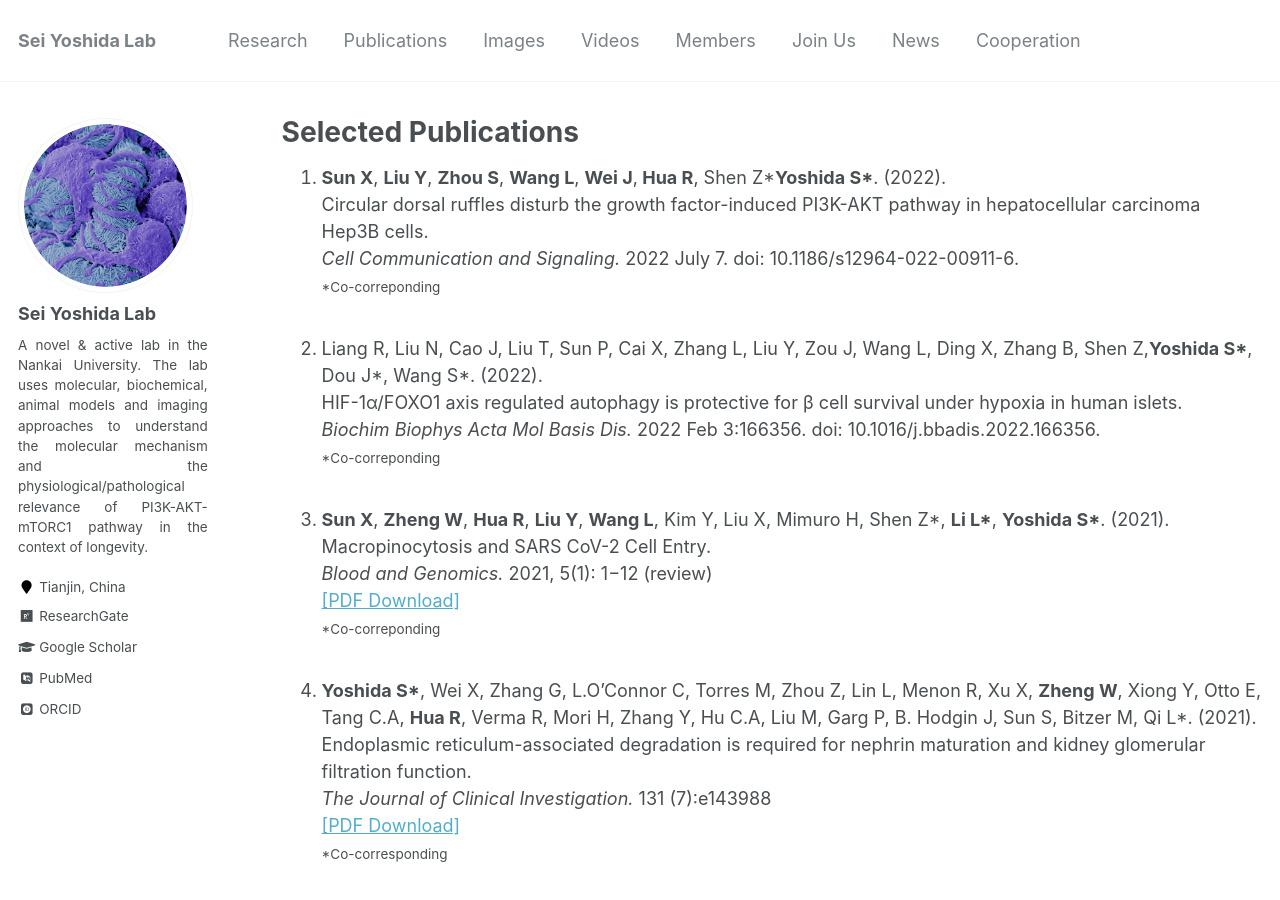
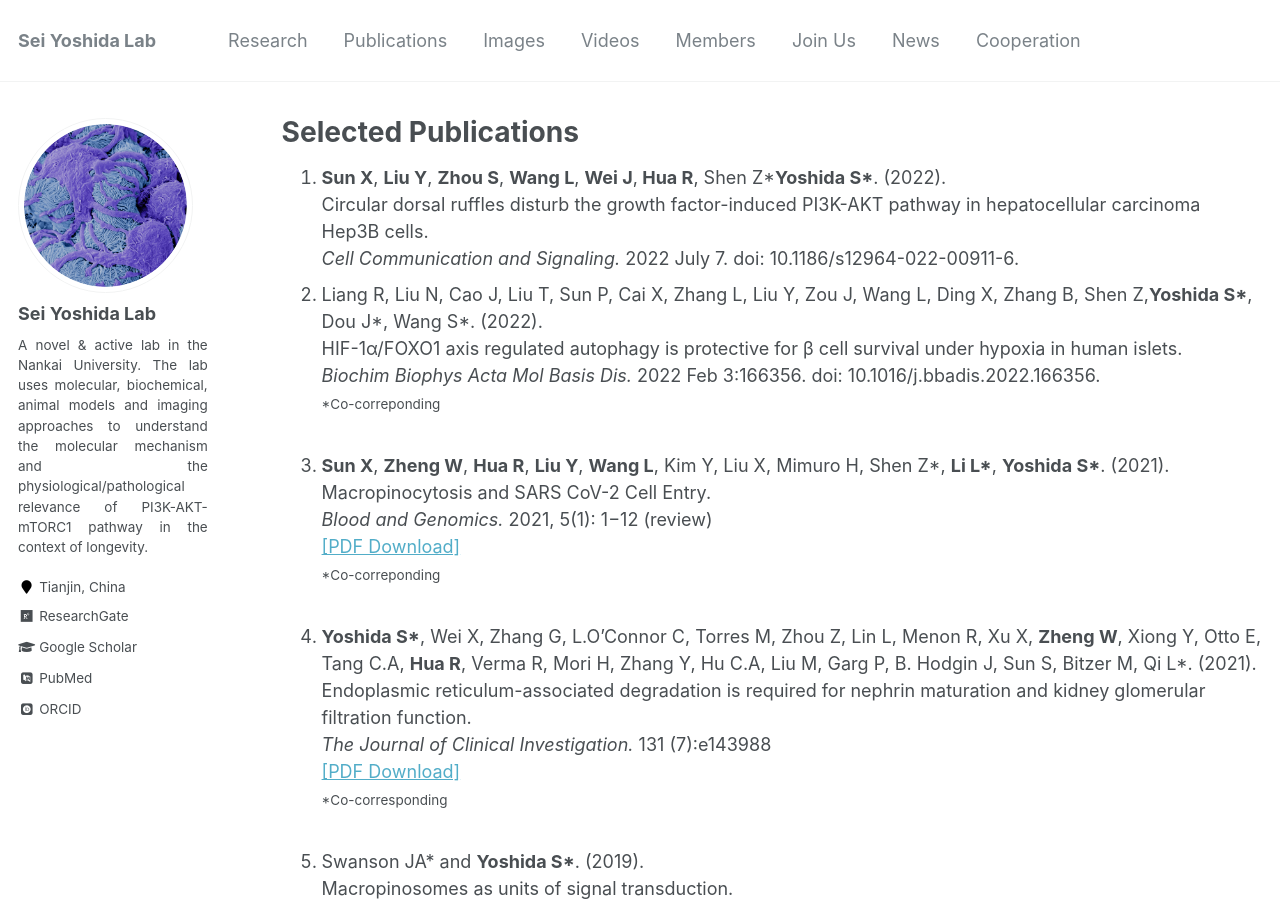
Before and after one commit to seiyoshida-lab/seiyoshida-lab.github.io, a Jekyll site: the page built from _pages/publications.md, in a window 1280 px wide and 900 px high. Built offline with Jekyll 4.4.1, drawn with Linux system fonts in a browser that asks for light colours; some web fonts are replaced.

Commit message:
Update publications.md

```diff
--- a/_pages/publications.md
+++ b/_pages/publications.md
@@ -11,7 +11,6 @@ author_profile:
   <li><B>Sun X</B>, <B>Liu Y</B>, <B>Zhou S</B>, <B>Wang L</B>, <B>Wei J</B>,<B> Hua R</B>, Shen Z*<B>Yoshida S*</B>. (2022).<br>
  Circular dorsal ruffles disturb the growth factor-induced PI3K-AKT pathway in hepatocellular carcinoma Hep3B cells. <br>
  <i>Cell Communication and Signaling. </i>2022 July 7. doi: 10.1186/s12964-022-00911-6.<br>
-  <small> *Co-correponding</small><br><br></li>
 
   <li> Liang R, Liu N, Cao J, Liu T, Sun P, Cai X, Zhang L, Liu Y, Zou J, Wang L, Ding X, Zhang B, Shen Z,<B>Yoshida S*</B>, Dou J*, Wang S*. (2022).<br>
  HIF-1α/FOXO1 axis regulated autophagy is protective for β cell survival under hypoxia in human islets. <br>
```
